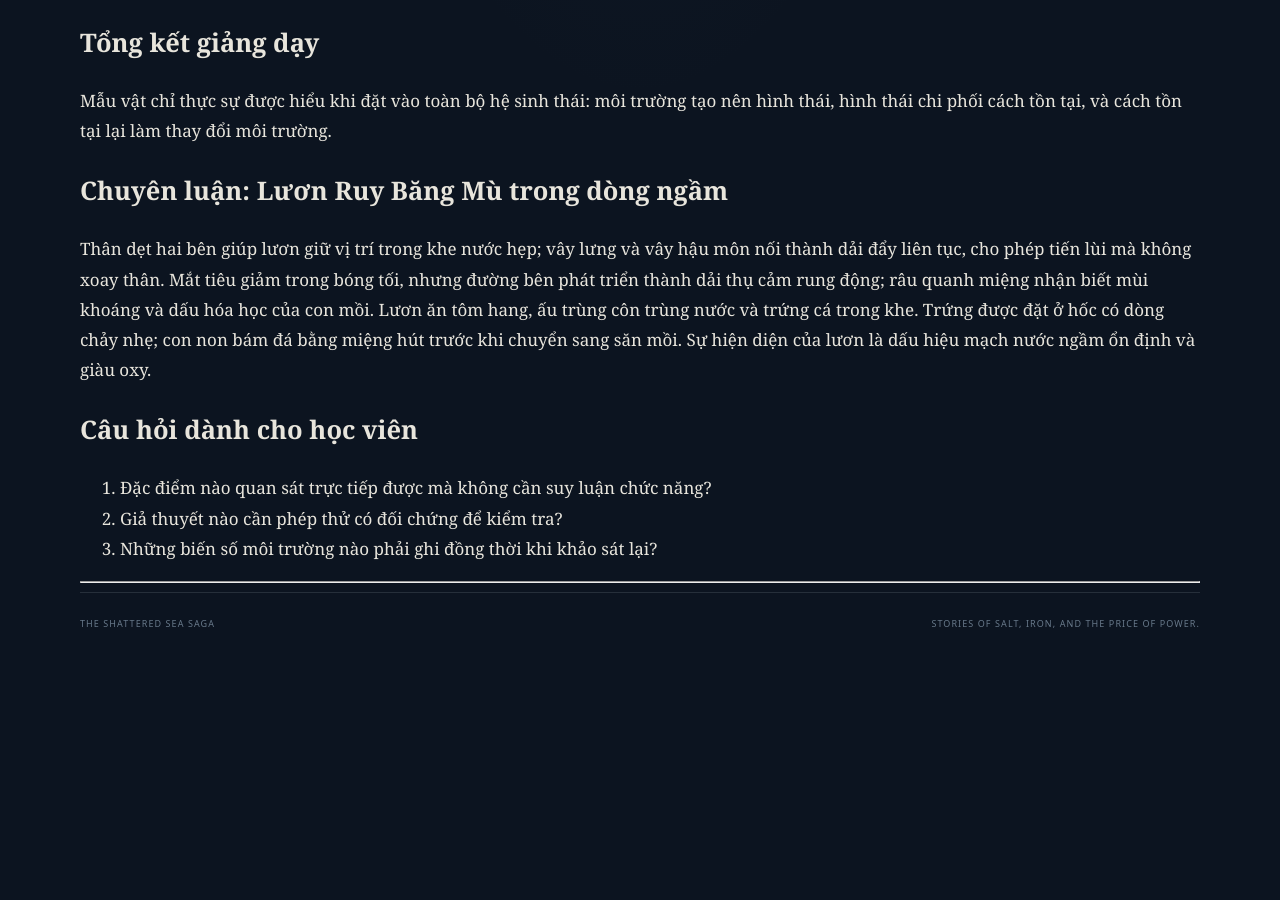
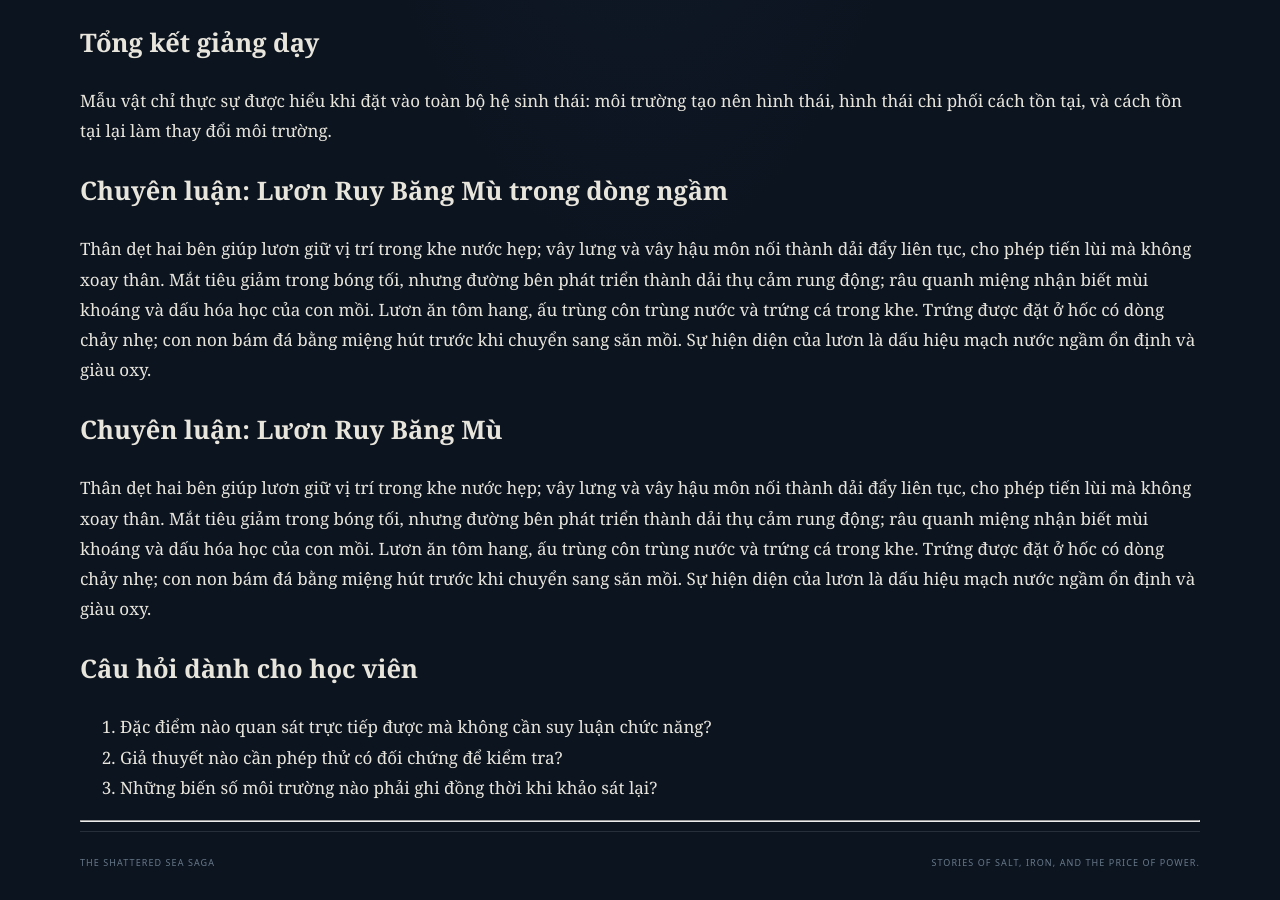
Before and after one commit to trduy91/seven-seas-reader, a Jekyll site: the page built from site/field-notes/sycamore/lecture-008-dong-nuoc-trong-long-da.md, in a window 1280 px wide and 900 px high, scrolled down 1432 px. Built offline with Jekyll 4.4.1, drawn with Linux system fonts in a browser that asks for light colours; our own code applies the rules of GitHub Pages for plain Markdown files; before the commit the page ends 2093 px from its top, so only the background shows below that.

Commit message:
Canon revision: expand Sycamore field lecture and normalize image URL

```diff
--- a/site/field-notes/sycamore/lecture-008-dong-nuoc-trong-long-da.md
+++ b/site/field-notes/sycamore/lecture-008-dong-nuoc-trong-long-da.md
@@ -41,6 +41,10 @@ Mẫu vật chỉ thực sự được hiểu khi đặt vào toàn bộ hệ si
 
 Thân dẹt hai bên giúp lươn giữ vị trí trong khe nước hẹp; vây lưng và vây hậu môn nối thành dải đẩy liên tục, cho phép tiến lùi mà không xoay thân. Mắt tiêu giảm trong bóng tối, nhưng đường bên phát triển thành dải thụ cảm rung động; râu quanh miệng nhận biết mùi khoáng và dấu hóa học của con mồi. Lươn ăn tôm hang, ấu trùng côn trùng nước và trứng cá trong khe. Trứng được đặt ở hốc có dòng chảy nhẹ; con non bám đá bằng miệng hút trước khi chuyển sang săn mồi. Sự hiện diện của lươn là dấu hiệu mạch nước ngầm ổn định và giàu oxy.
 
+## Chuyên luận: Lươn Ruy Băng Mù
+
+Thân dẹt hai bên giúp lươn giữ vị trí trong khe nước hẹp; vây lưng và vây hậu môn nối thành dải đẩy liên tục, cho phép tiến lùi mà không xoay thân. Mắt tiêu giảm trong bóng tối, nhưng đường bên phát triển thành dải thụ cảm rung động; râu quanh miệng nhận biết mùi khoáng và dấu hóa học của con mồi. Lươn ăn tôm hang, ấu trùng côn trùng nước và trứng cá trong khe. Trứng được đặt ở hốc có dòng chảy nhẹ; con non bám đá bằng miệng hút trước khi chuyển sang săn mồi. Sự hiện diện của lươn là dấu hiệu mạch nước ngầm ổn định và giàu oxy.
+
 ## Câu hỏi dành cho học viên
 
 1. Đặc điểm nào quan sát trực tiếp được mà không cần suy luận chức năng?
```
